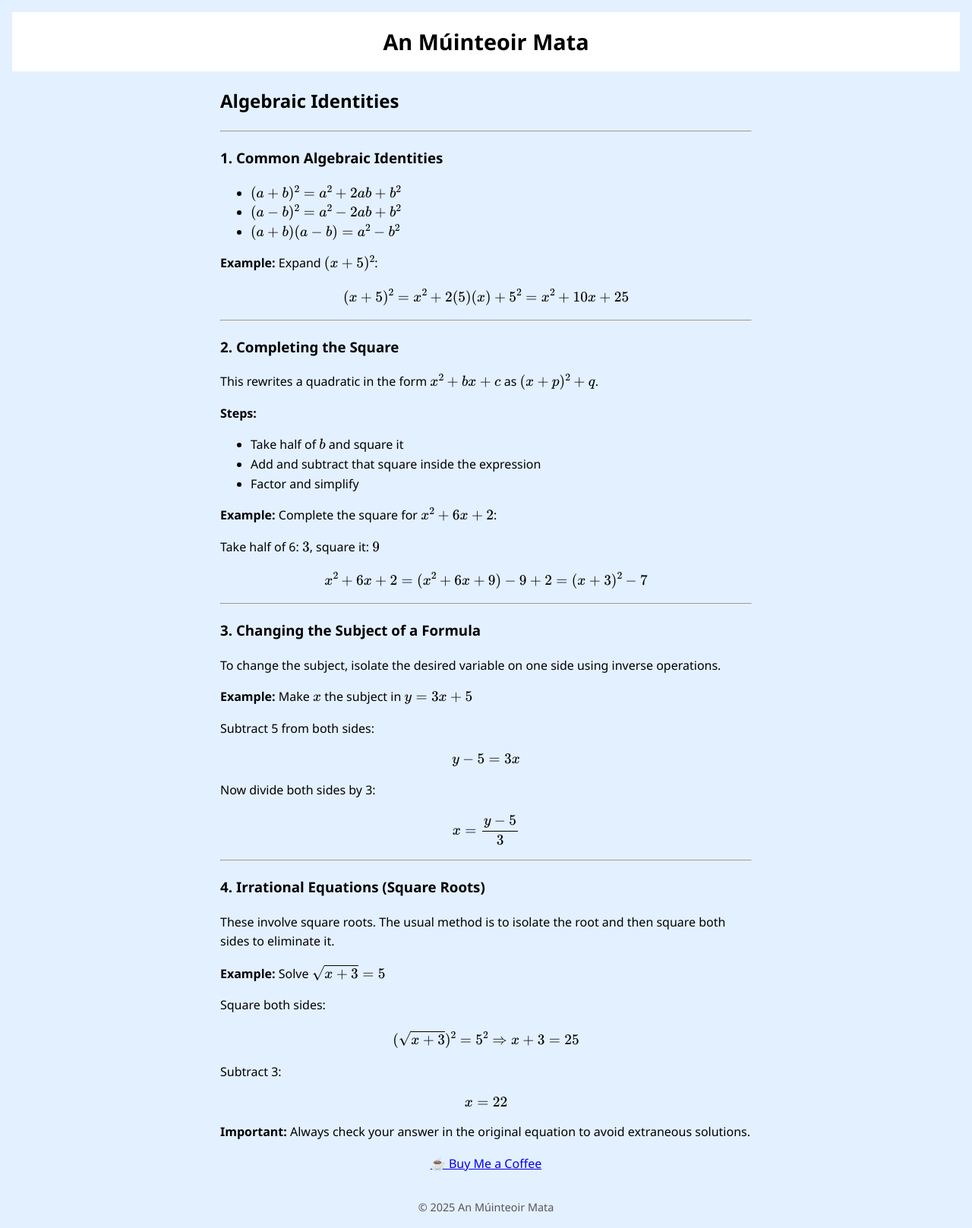
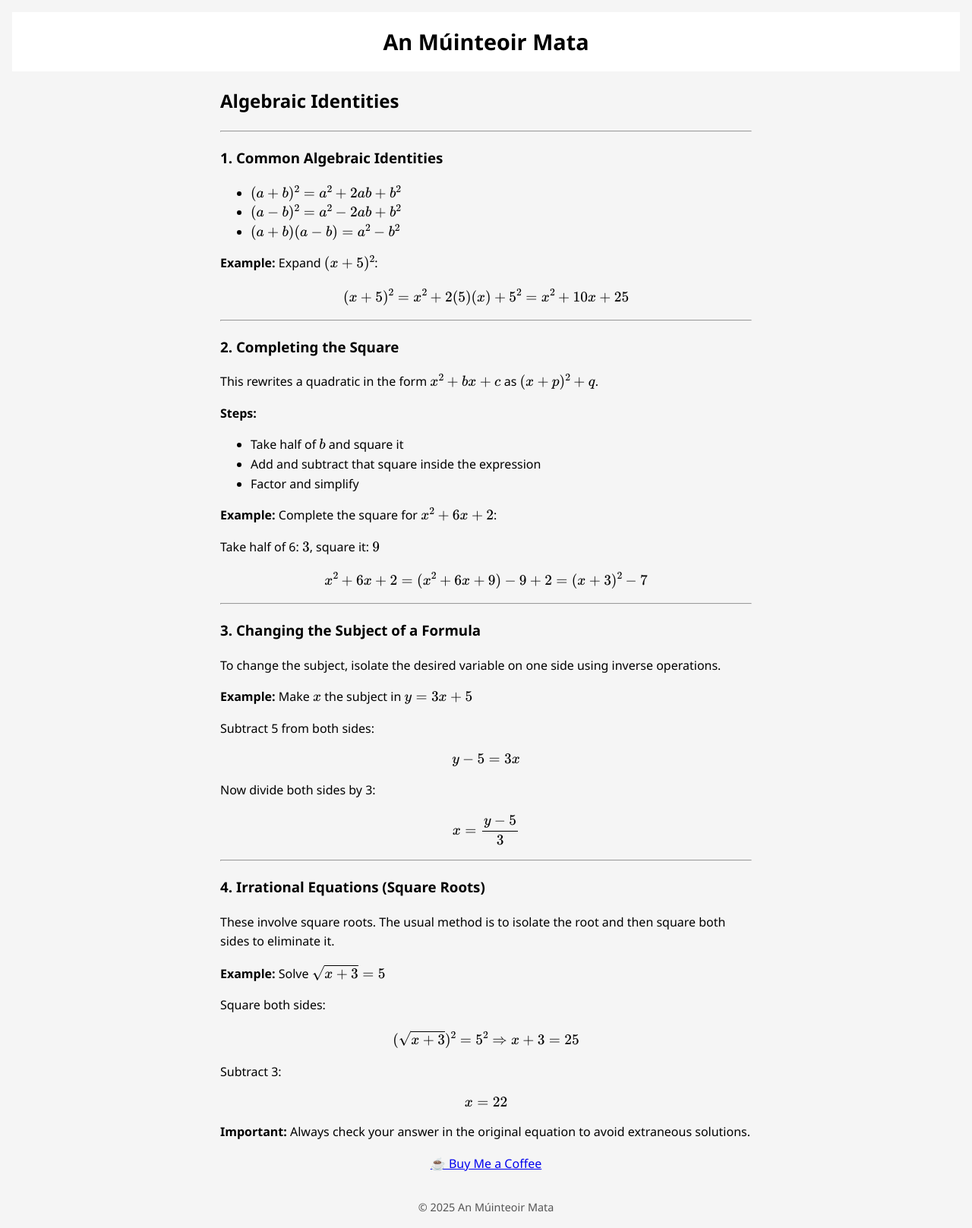
Before and after one commit to AnMuinteoirMata/anmuinteoirmata, a Jekyll site: the page built from topics/identities.md, in a window 1280 px wide. Shown: the whole page at 76% size. Built offline with Jekyll 4.4.1, drawn with Linux system fonts in a browser that asks for light colours.

Commit message:
Update default.html

```diff
--- a/_layouts/default.html
+++ b/_layouts/default.html
@@ -7,7 +7,7 @@
     <style>
       body {
         font-family: 'Segoe UI', 'Trebuchet MS', sans-serif;
-        background-color: #e3f0ff;
+        background-color: #f5f5f5;
         margin: 0;
         padding: 1rem;
         line-height: 1.6;
```
